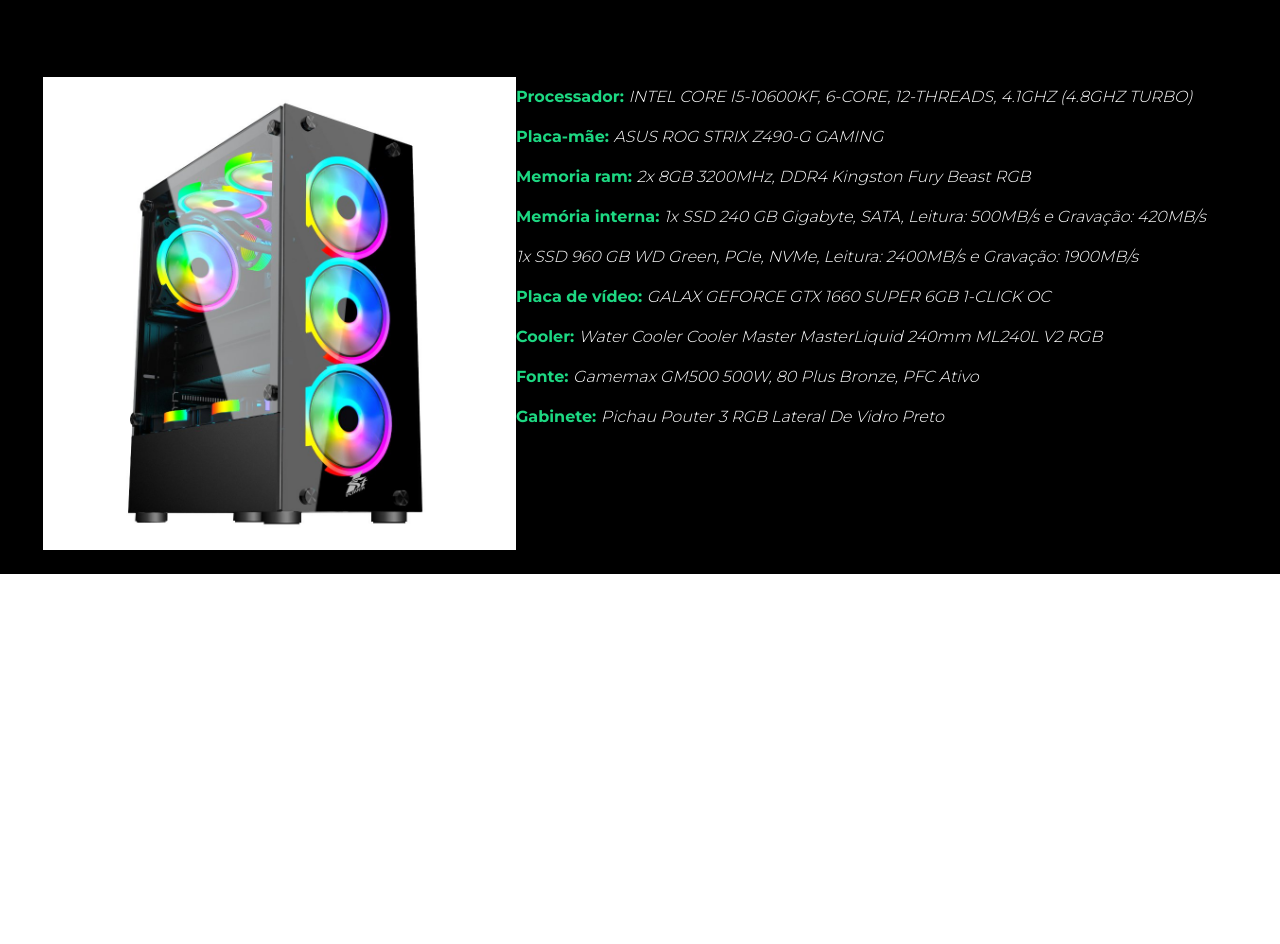
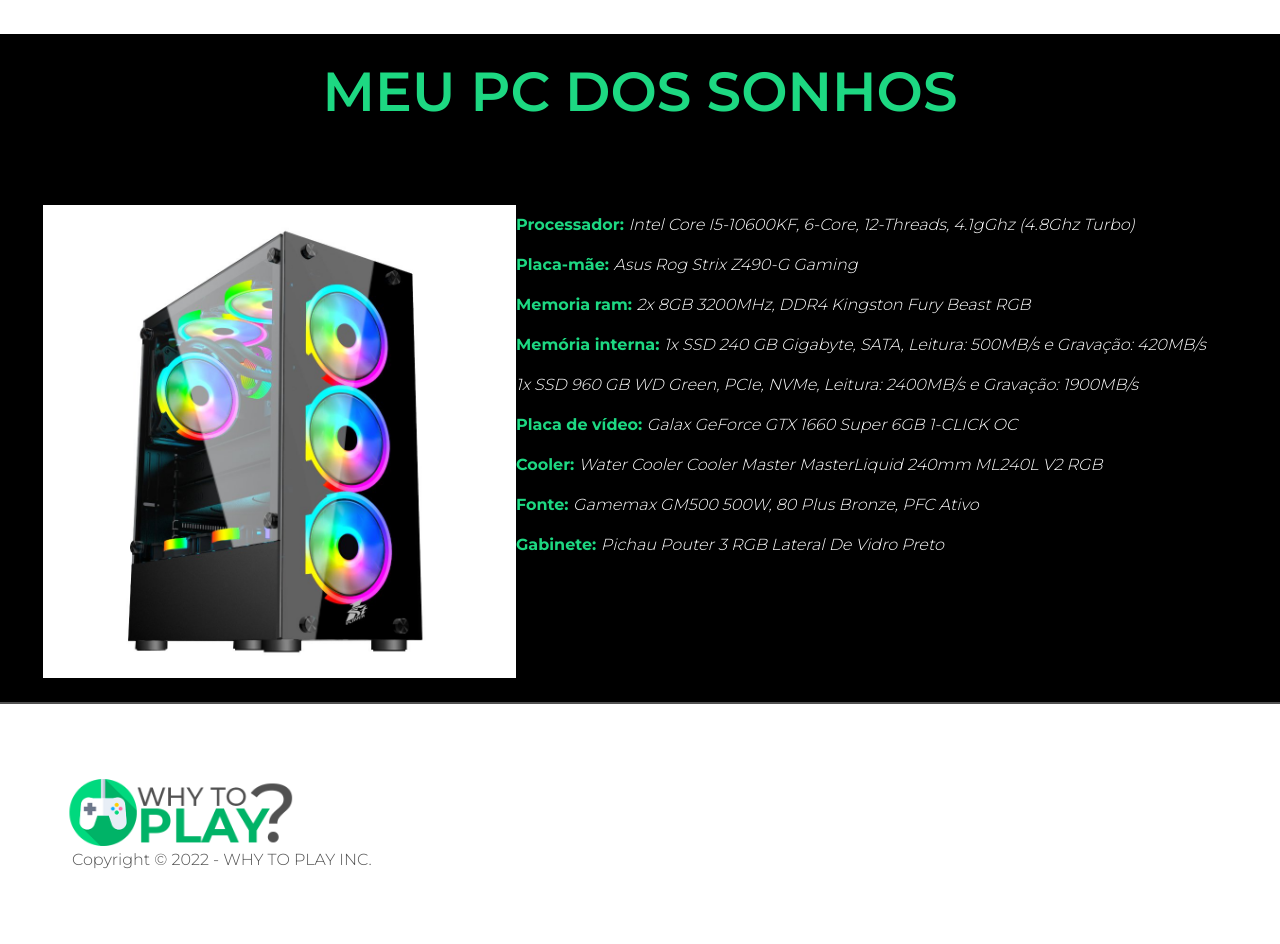
Before and after one commit to MResendeSilva/Projeto-Individual-Why-to-Play-v1, a website: page site/public/aprenda.html in a window 1280 px wide. Shown: the part 1693-2637 px from the top of the page. Before the commit the page ends 2267 px from the top, so only its background shows below. Drawn offline with Linux system fonts and the light colour scheme.

Commit message:
UPDATE - Correção de bugs nas paginas

```diff
--- a/site/public/aprenda.html
+++ b/site/public/aprenda.html
@@ -226,13 +226,13 @@
                 <h4>MEU PC DOS SONHOS</h4>
                 <div class="conteudo">
                     <div class="texto">
-                        <p>Processador: <i>INTEL CORE I5-10600KF, 6-CORE, 12-THREADS, 4.1GHZ (4.8GHZ TURBO)</i> <br>
-                        Placa-mãe: <i>ASUS ROG STRIX Z490-G GAMING</i> <br>
+                        <p>Processador: <i>Intel Core I5-10600KF, 6-Core, 12-Threads, 4.1gGhz (4.8Ghz Turbo)</i> <br>
+                        Placa-mãe: <i>Asus Rog Strix Z490-G Gaming</i> <br>
                         Memoria ram: <i> 2x 8GB 3200MHz, DDR4 Kingston Fury Beast RGB</i> <br>
                         Memória interna: <i>1x SSD 240 GB Gigabyte, SATA, Leitura: 500MB/s e Gravação: 420MB/s <br>
                             1x SSD 960 GB WD Green, PCIe, NVMe, Leitura: 2400MB/s e Gravação: 1900MB/s
                         </i> <br>
-                        Placa de vídeo: <i>GALAX GEFORCE GTX 1660 SUPER 6GB 1-CLICK OC</i> <br>
+                        Placa de vídeo: <i>Galax GeForce GTX 1660 Super 6GB 1-CLICK OC</i> <br>
                         Cooler: <i>Water Cooler Cooler Master MasterLiquid 240mm ML240L V2 RGB</i><br>
                         Fonte: <i>Gamemax GM500 500W, 80 Plus Bronze, PFC Ativo</i><br>
                         Gabinete: <i>Pichau Pouter 3 RGB Lateral De Vidro Preto</i></p>
@@ -243,6 +243,16 @@
         </div>
     </div>
 
+    <div class="footer">
+        <div class="container">
+            <div class="content">
+                <img src="./assets/TESTE LOGO 2.png" alt="">
+                <p>
+                    Copyright &copy; 2022 - WHY TO PLAY INC.
+                </p>
+            </div>
+        </div>
+    </div>
 
 </body>
 
--- a/site/public/css/banner.css
+++ b/site/public/css/banner.css
@@ -1,7 +1,13 @@
 .banner {
-    height: 84vh;
+    height: 100vh;
     display: flex;
-    align-items: center;
+    align-items: flex-start;
+    justify-content: center;
+
+}
+
+.banner .container {
+    margin: 0 auto;
 }
 
 .content {
--- a/site/public/css/header.css
+++ b/site/public/css/header.css
@@ -1,5 +1,3 @@
-
-
 .header {
     width: 100%;
     display: flex;
```
